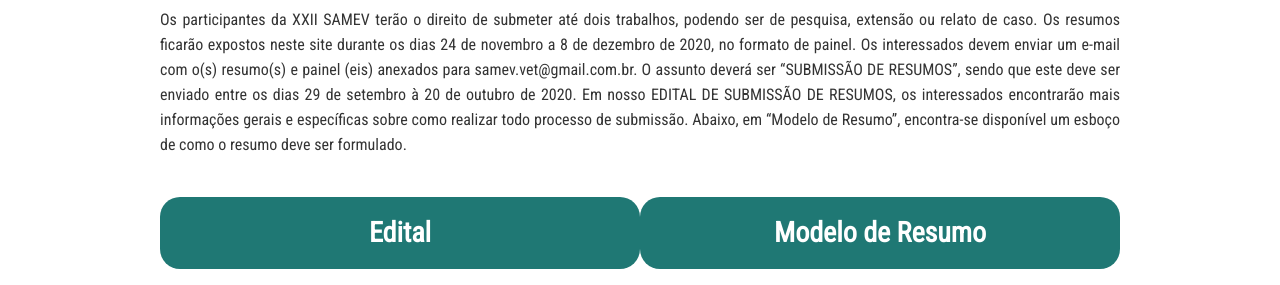
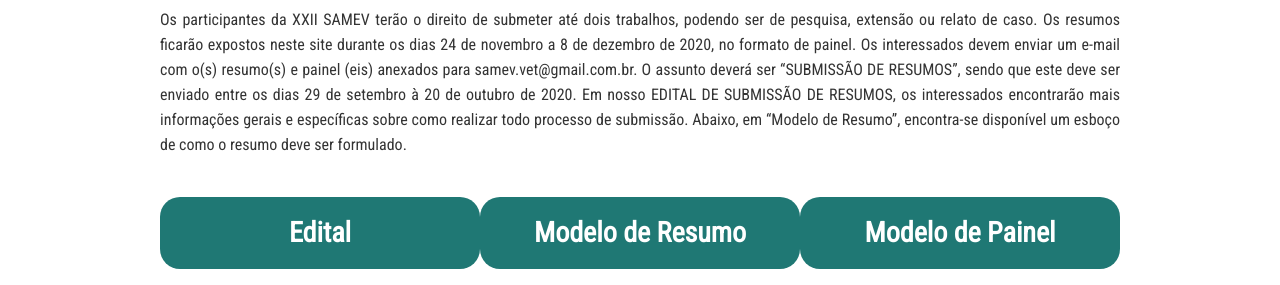
Before and after one commit to lauro-ladeira/samev-prod, a Gatsby site: page /resumos in a window 1280 px wide. Shown: the part 515-800 px from the top of the page. Built offline with nearby package versions, Linux system fonts and the light colour scheme; Gatsby itself is replaced by a stand-in of ours.

Commit message:
modelo de painel

```diff
--- a/src/components/resumos/Resumos/index.js
+++ b/src/components/resumos/Resumos/index.js
@@ -34,6 +34,12 @@ const Resumos = () => {
             target="_blank"
           >
             Modelo de Resumo
+          </S.Button>{" "}
+          <S.Button
+            to="https://drive.google.com/file/d/1-jW1cE1dqq3PfZPYtMBvBSKHHLBndSCx/view?usp=sharing"
+            target="_blank"
+          >
+            Modelo de Painel
           </S.Button>
         </S.ButtonsContainer>
         {/*         <S.Title>Resumos</S.Title> */}
--- a/src/components/resumos/Resumos/styled.js
+++ b/src/components/resumos/Resumos/styled.js
@@ -60,7 +60,7 @@ export const Button = styled(Link)`
   align-items: center;
   justify-content: space-around;
 
-  width: 492px;
+  width: 320px;
   padding: 20px 0;
   margin-bottom: 80px;
 
@@ -81,7 +81,7 @@ export const Button = styled(Link)`
   }
 
   ${media.lessThan("1170px")`
-    width: 45%;
+    width: 30%;
   `}
 
   ${media.lessThan("760px")`
```
